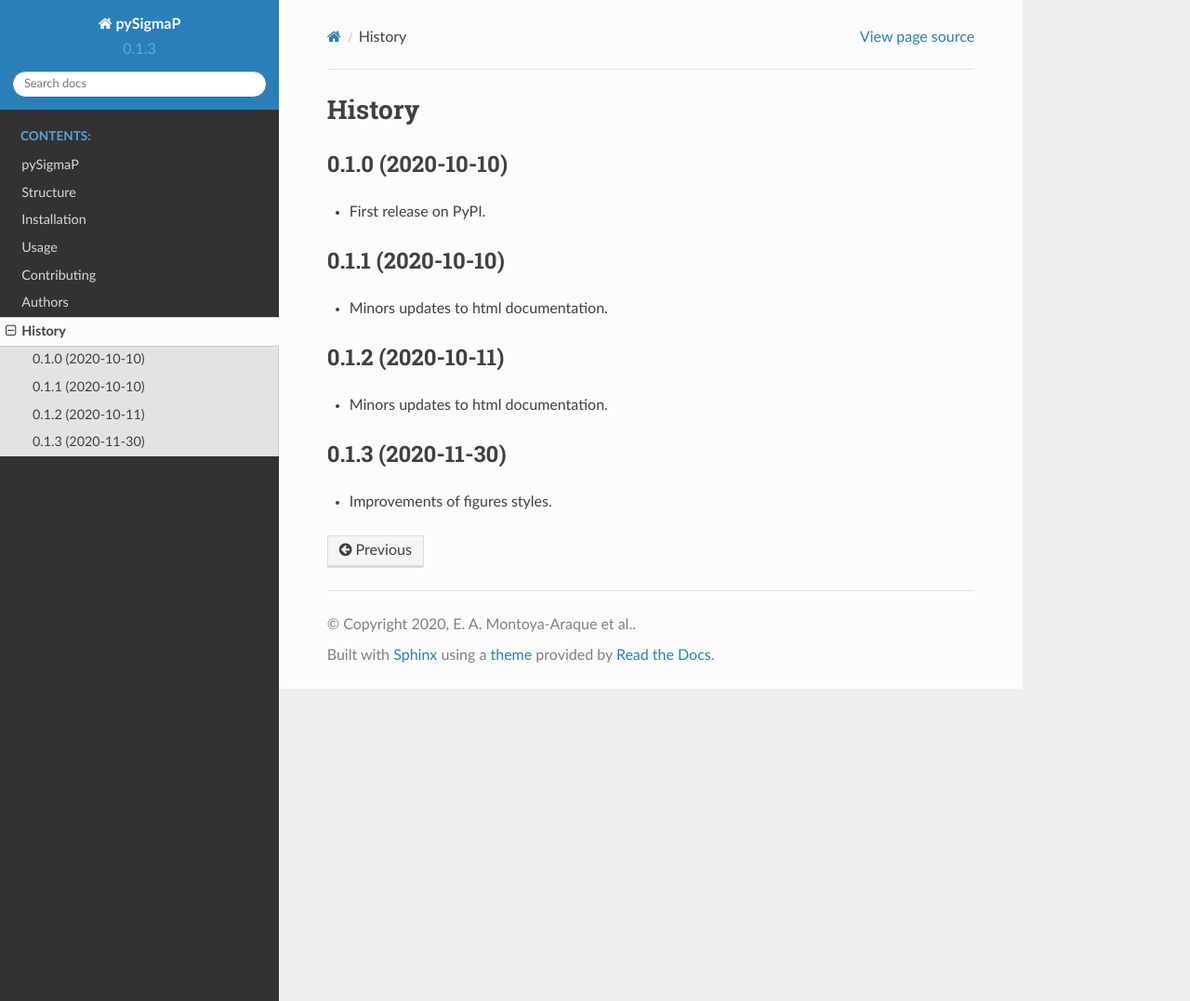
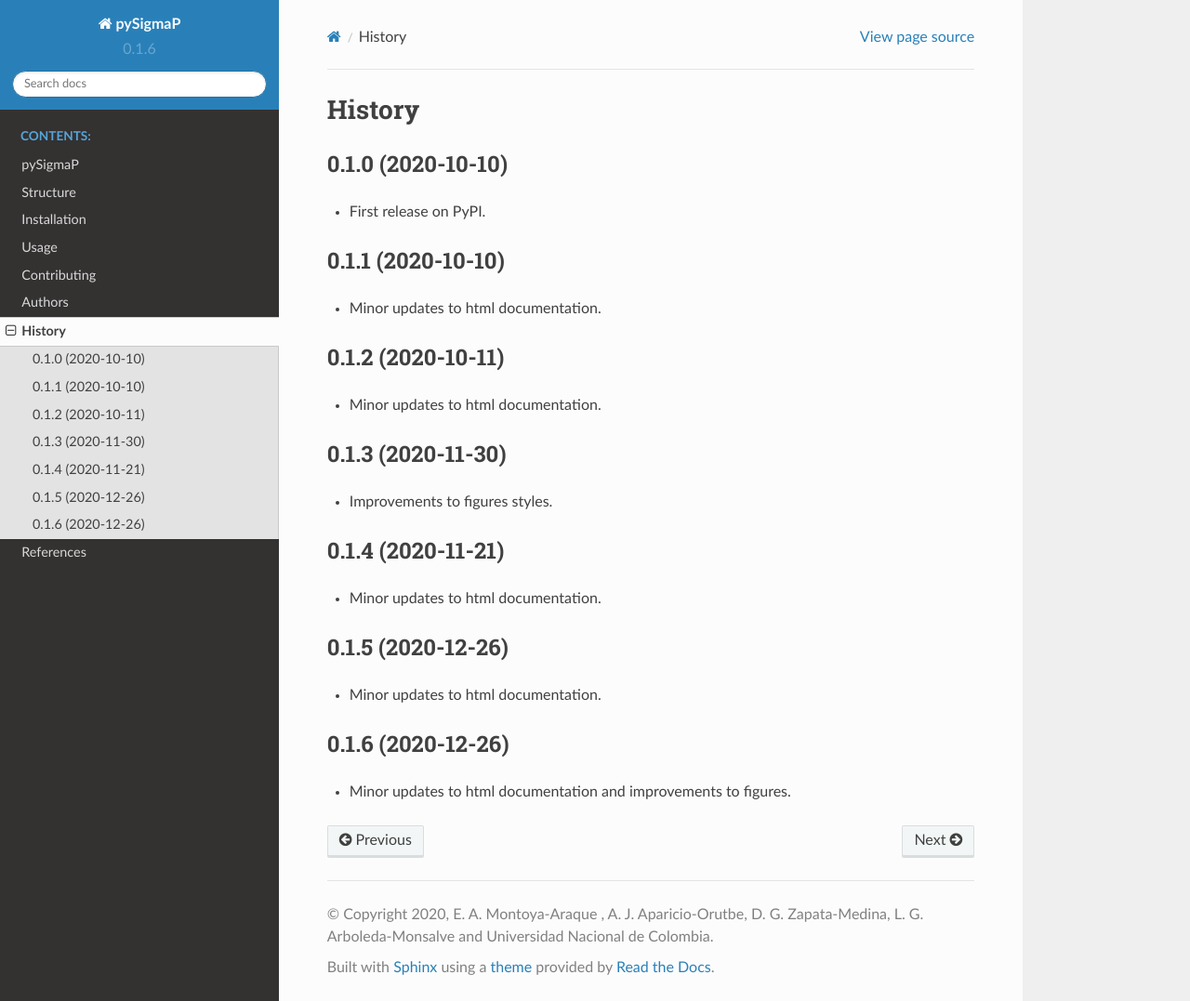
Before and after one commit to eamontoyaa/pySigmaP, a Sphinx documentation site: the page built from docs/history.rst, in a window 1280 px wide and 1077 px high. Shown: the whole window at 93% size. Built offline with Sphinx 7.4.7 and the Read the Docs theme 2.0.0, drawn with Linux system fonts in a browser that asks for light colours.

Commit message:
Edit documentation

```diff
--- a/docs/authors.rst
+++ b/docs/authors.rst
@@ -12,4 +12,4 @@ Contributors/Advisors
 ---------------------
 
 * David G. Zapata-Medina, Civ.Eng., MSc., PhD. <dgzapata@unal.edu.co>
-* Luis G. Arboleda-Monsalve, Civ.Eng., MSc., PhD. <luis.Arboleda@ucf.edu>
+* Luis G. Arboleda-Monsalve, Civ.Eng., MSc., PhD. <luis.arboleda@ucf.edu>
--- a/docs/conf.py
+++ b/docs/conf.py
@@ -58,17 +58,17 @@ master_doc = 'index'
 
 # General information about the project.
 project = 'pySigmaP'
-copyright = "2020, E. A. Montoya-Araque et al."
-author = "E. A. Montoya-Araque et al."
+copyright = "2020, E. A. Montoya-Araque , A. J. Aparicio-Orutbe, D. G. Zapata-Medina, L. G. Arboleda-Monsalve and Universidad Nacional de Colombia"
+author = "E. A. Montoya-Araque , A. J. Aparicio-Orutbe, D. G. Zapata-Medina and L. G. Arboleda-Monsalve"
 
 # The version info for the project you're documenting, acts as replacement
 # for |version| and |release|, also used in various other places throughout
 # the built documents.
 #
 # The short X.Y version.
-version = '0.1.3'
+version = '0.1.6'
 # The full version, including alpha/beta/rc tags.
-release = '0.1.3'
+release = '0.1.6'
 
 # The language for content autogenerated by Sphinx. Refer to documentation
 # for a list of supported languages.
--- a/docs/contributing.rst
+++ b/docs/contributing.rst
@@ -4,7 +4,7 @@
 Contributing
 ============
 
-Contributions are welcome, and they are greatly appreciated! Every little bit
+Contributions are welcome, and are greatly appreciated! Every little bit
 helps, and credit will always be given.
 
 You can contribute in many ways:
--- a/docs/history.rst
+++ b/docs/history.rst
@@ -10,14 +10,29 @@ History
 0.1.1 (2020-10-10)
 ------------------
 
-* Minors updates to html documentation.
+* Minor updates to html documentation.
 
 0.1.2 (2020-10-11)
 ------------------
 
-* Minors updates to html documentation.
+* Minor updates to html documentation.
 
 0.1.3 (2020-11-30)
 ------------------
 
-* Improvements of figures styles.
+* Improvements to figures styles.
+
+0.1.4 (2020-11-21)
+------------------
+
+* Minor updates to html documentation.
+
+0.1.5 (2020-12-26)
+------------------
+
+* Minor updates to html documentation.
+
+0.1.6 (2020-12-26)
+------------------
+
+* Minor updates to html documentation and improvements to figures.
--- a/docs/index.rst
+++ b/docs/index.rst
@@ -12,6 +12,7 @@
    contributing
    authors
    history
+   references
 
 Indices and tables
 ==================
--- a/setup.cfg
+++ b/setup.cfg
@@ -1,5 +1,5 @@
 [bumpversion]
-current_version = 0.1.3
+current_version = 0.1.6
 commit = True
 tag = True
 
```
Also changed, not shown: README.rst (+4 -49 lines), docs/references.rst (added, +39 -0 lines), docs/structure.rst (+2 -5 lines), pysigmap/__init__.py (+1 -8 lines), setup.py (+5 -2 lines), 6 other files.
